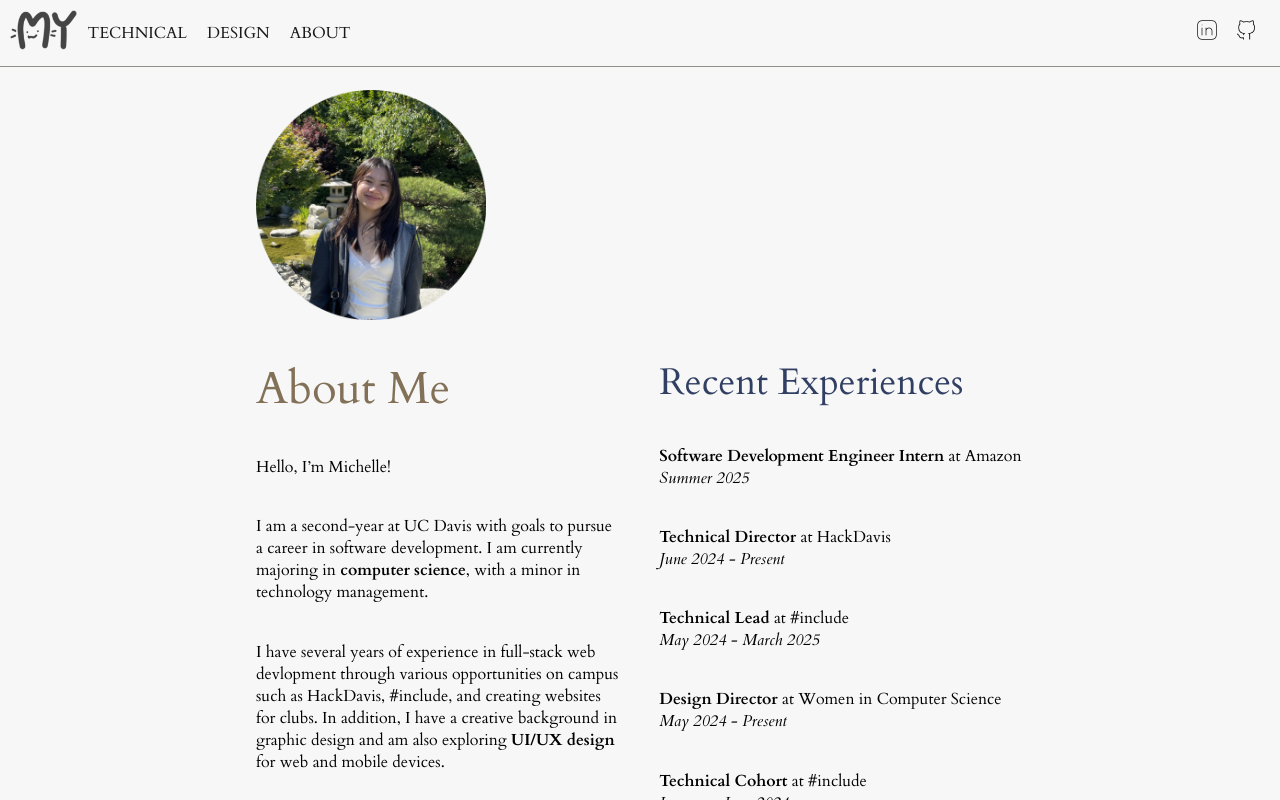
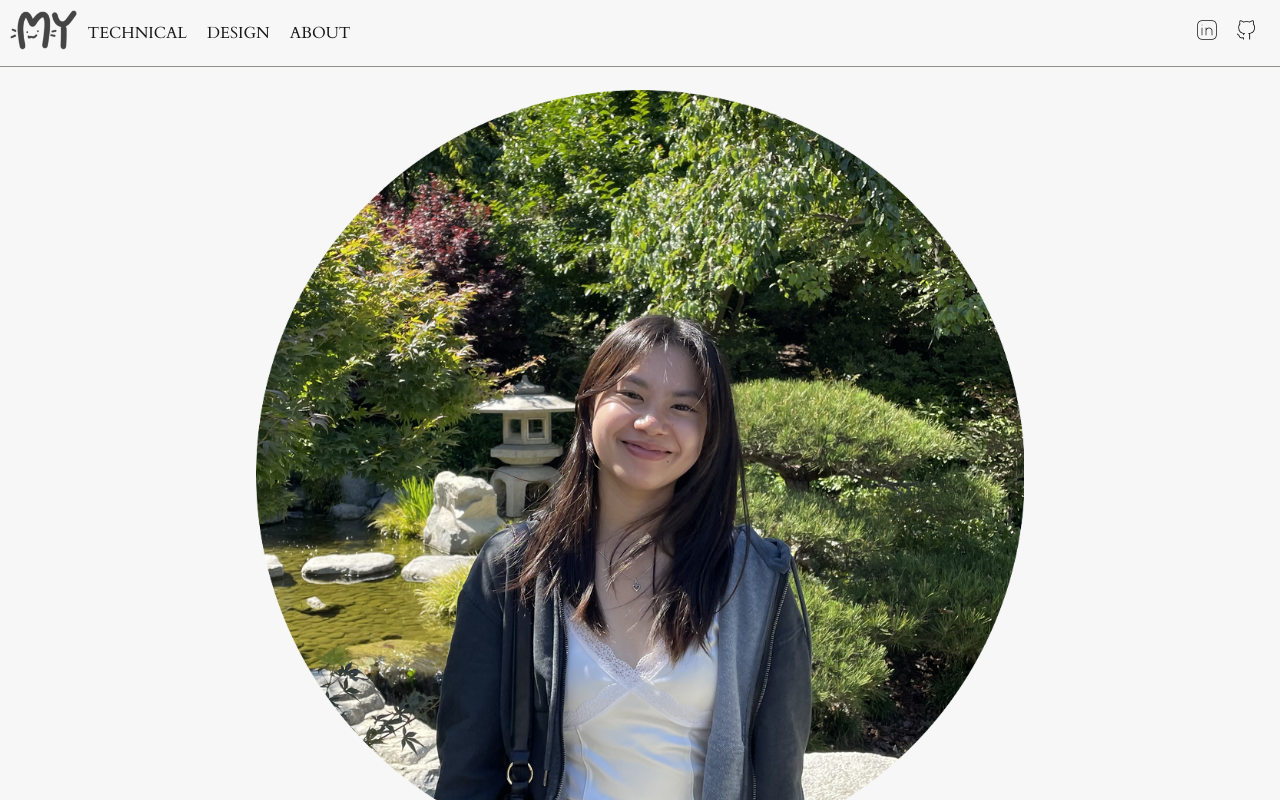
Before and after one commit to michelleyeoh/michelleyeoh.github.io, a React (Create React App) app: page /#/about in a window 1280 px wide. Shown: the top 800 px of the page. Built offline with nearby package versions, Linux system fonts and the light colour scheme.

Commit message:
image fix

```diff
--- a/src/styles/about.css
+++ b/src/styles/about.css
@@ -15,18 +15,16 @@
 }
 
 .profile {
-    width: 30%;
-    max-height: 300px;
-    height: auto;
-    object-fit: contain;
-    display: block;
-    padding: 0;
-
+    img {
+        width: 30%;
+    }
 }
 
 @media screen and (max-width:768px) {
     .profile {
-        width: 50%;
+        img {
+            width: 50%;
+        }
     }
 
     .half {
```
